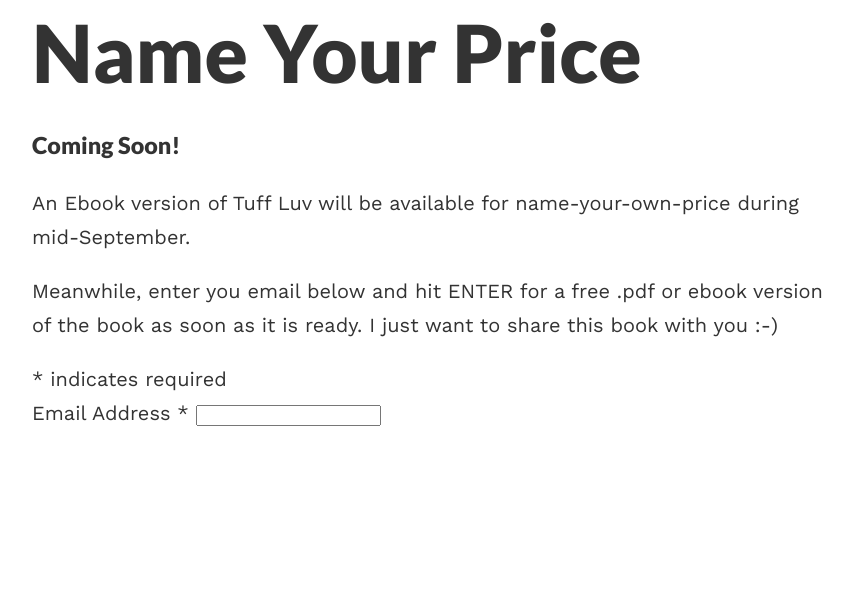
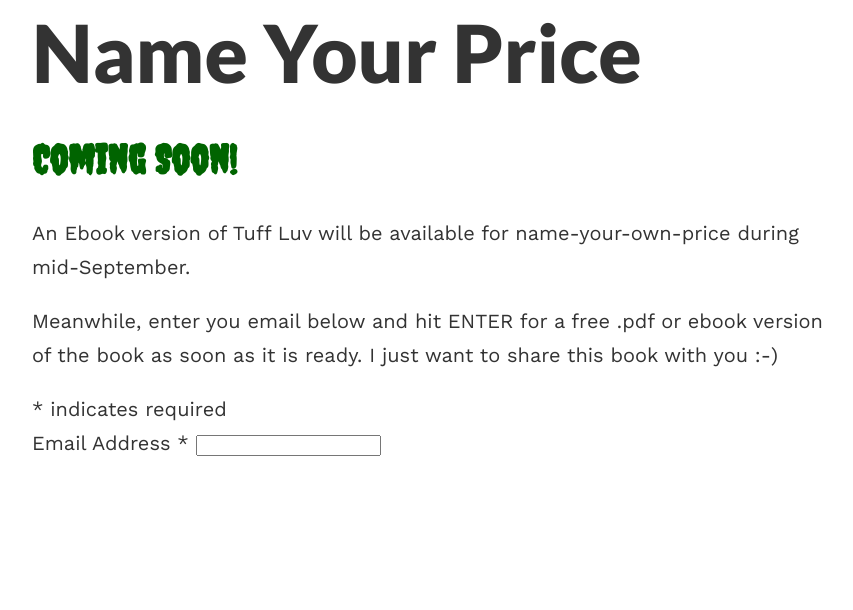
Before and after one commit to blake1ward/tuffluvtheme, a Jekyll site: the page built from name-price.md, in a window 1280 px wide. Shown: the part 370-980 px from the top of the page, without its empty margins (208-1061 px from the left). Built offline with Jekyll 4.4.1, drawn with Linux system fonts in a browser that asks for light colours.

Commit message:
Update name-price.md

```diff
--- a/name-price.md
+++ b/name-price.md
@@ -3,8 +3,13 @@ title: Name your price
 layout: post
 permalink: /price/
 ---
+<head>
+<style>
+@import url('https://fonts.googleapis.com/css?family=Creepster');
+</style>
+</head>
 
-<h3>Coming soon!</h3>
+<h2>Coming soon!</h2>
 An Ebook version of Tuff Luv will be available for name-your-own-price during mid-September.
 
 Meanwhile, enter you email below and hit ENTER for a free .pdf or ebook version of the book as soon as it is ready. I just want to share this book with you :-)
```
